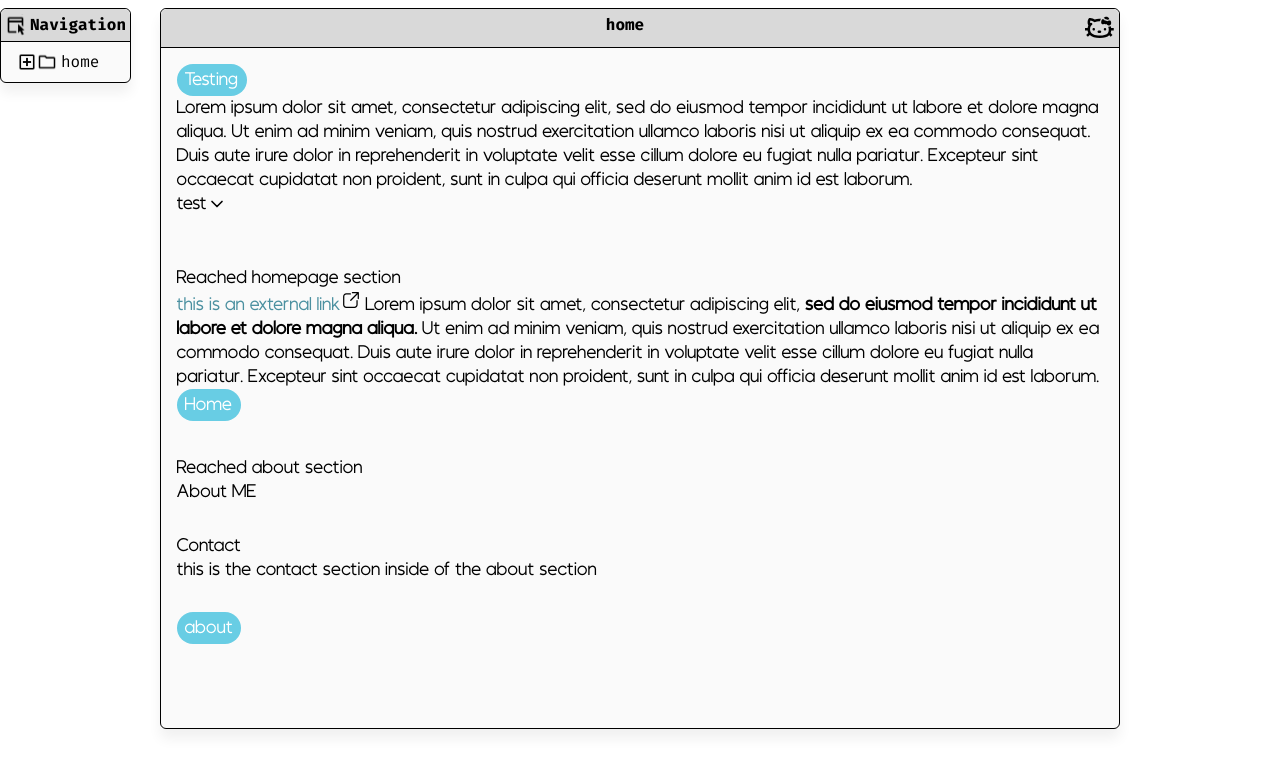
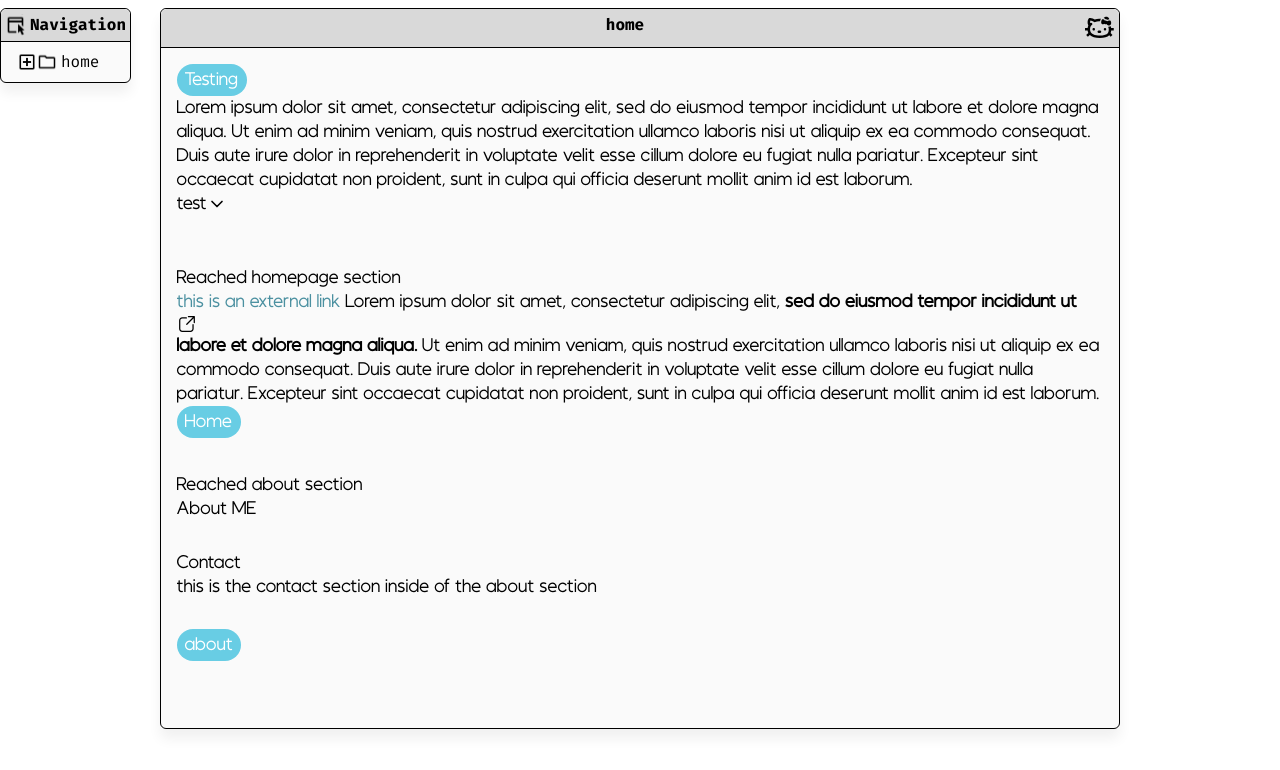
Before and after one commit to kinsley7/kinsley7.github.io, a Next.js app: page / in a window 1280 px wide. Shown: the top 770 px of the page. Built offline with nearby package versions, Linux system fonts and the light colour scheme.

Commit message:
link stuff

```diff
--- a/src/components/foundation/Link.tsx
+++ b/src/components/foundation/Link.tsx
@@ -20,7 +20,10 @@ interface LinkProps extends IComponent {
 export const Link = ({type, url, children} : LinkProps) => {
 	if(type = 'external'){
 		return(
-				<span><a target="_blank" href={url} className="link">{children}</a></span>
+				<span className="link inline-block flex-row">
+					<a target="_blank" href={url}>{children}</a>
+					<Image className='w-[20px]' src={externalLink} alt='external image'/>
+				</span>
 		)
 	}
 	else{
--- a/src/style/base.css
+++ b/src/style/base.css
@@ -6,11 +6,11 @@
 
  /*all colors here */
 :root {
+	--background-color: #FFFBF8;
 	--primary-color: #68CDE4;
 	--secondary-color: #4B90A0;
 	--primary-accent: #E8407C;
 	--secondary-accent: #E290B0;
-	--background-color: #FFFBF8;
 	--card-color: #fafafa;
 	--card-accent: #d9d9d9;
 }
--- a/src/style/link.css
+++ b/src/style/link.css
@@ -2,6 +2,11 @@
 	color: var(--secondary-color);
 }
 
+.link:hover{
+	color: var(--secondary-accent);
+}
+
+/*
 .link::after {
 	content: "";
 	display: inline-block;
@@ -9,5 +14,5 @@
 	height: 20px;
 	background-image: url('../../public/external-link.svg');
 	background-size: cover;
-	color: var(--secondary-color);
   }
+  */
```
